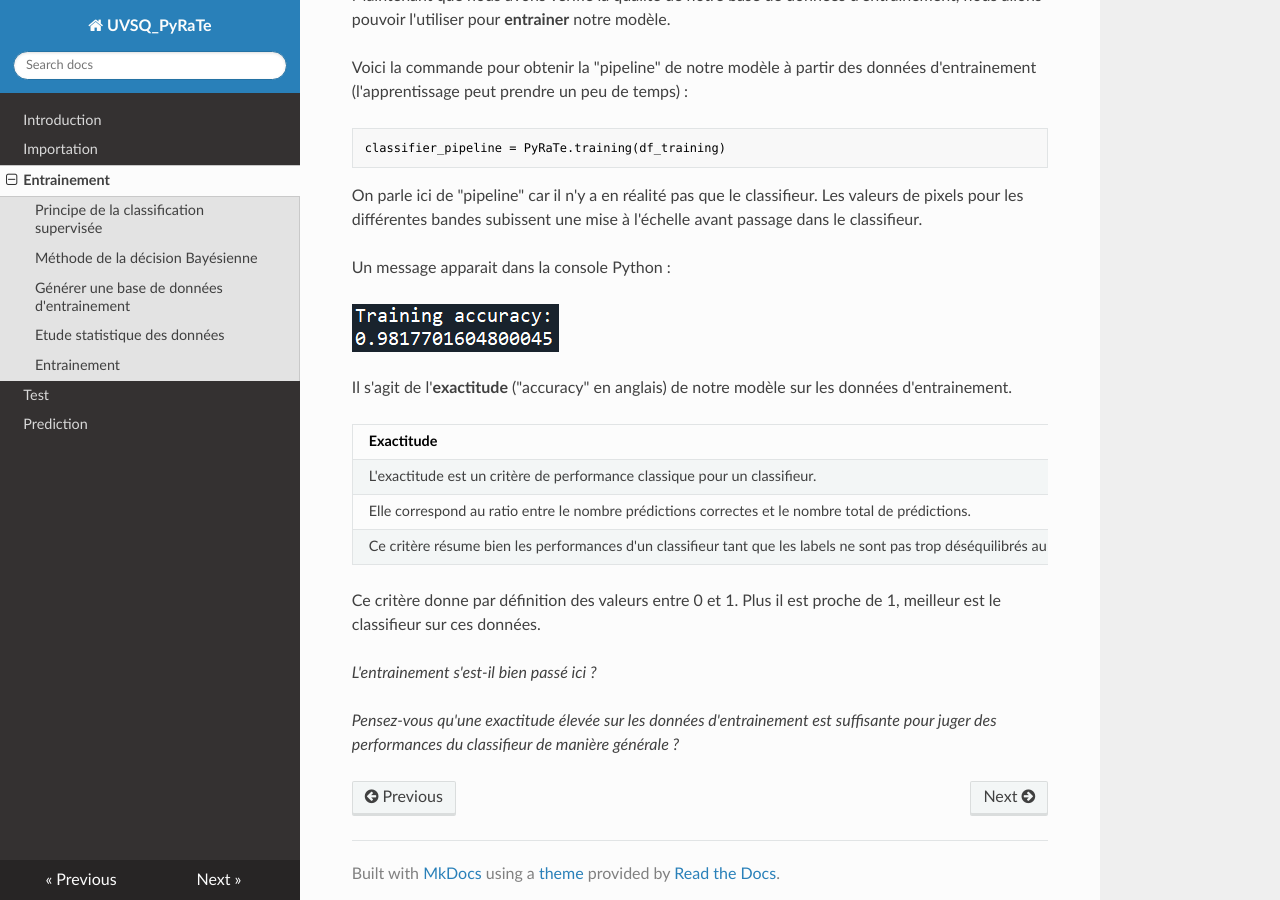
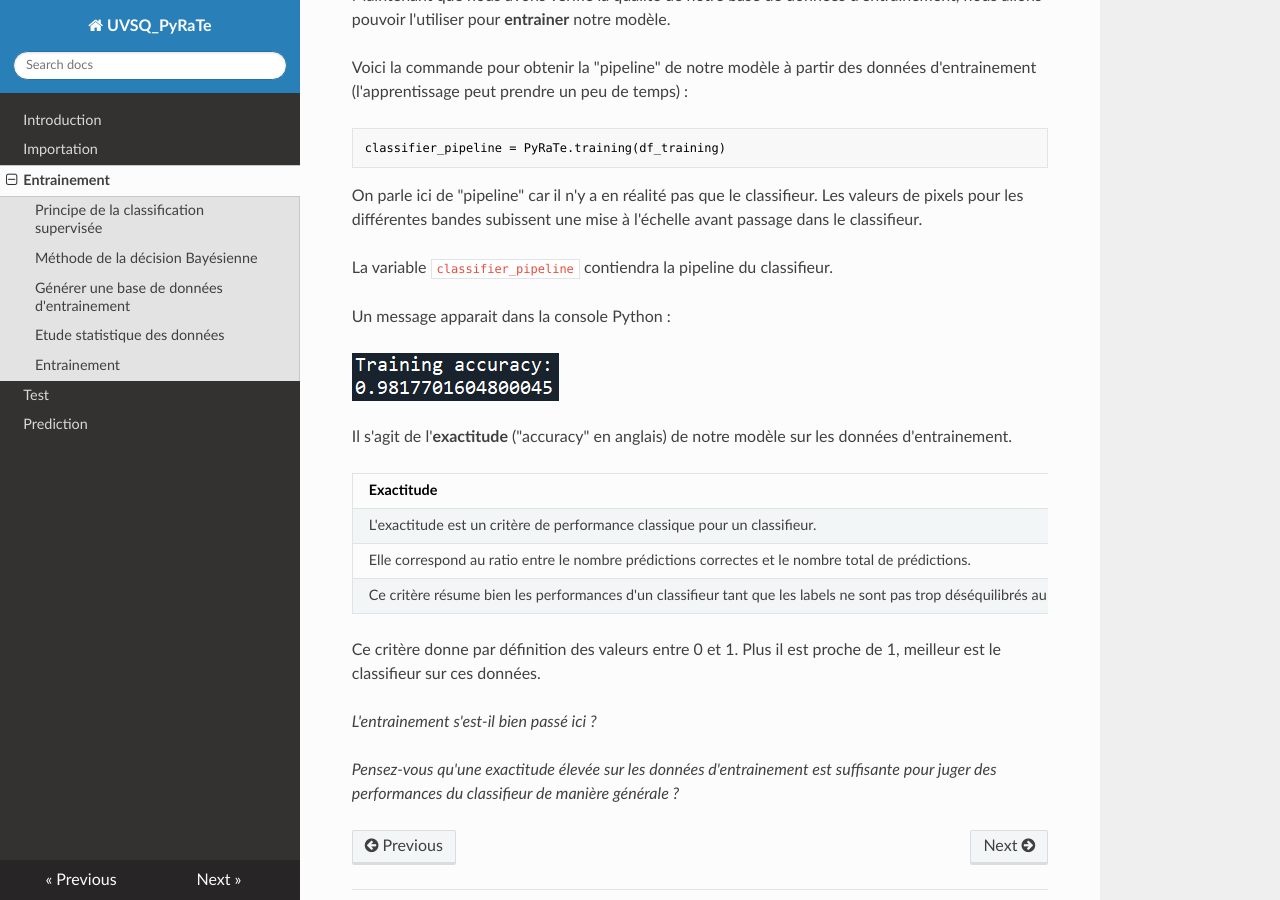
Before and after one commit to NicOudart/PyRaTe, an MkDocs documentation site: the page built from docs/entrainement.md, in a window 1280 px wide and 900 px high, scrolled down 6217 px. Built offline with MkDocs 1.6.1, drawn with Linux system fonts in a browser that asks for light colours; nearby versions of some CDN libraries.

Commit message:
-Minor fix of the tutorial.

```diff
--- a/docs/entrainement.md
+++ b/docs/entrainement.md
@@ -150,6 +150,8 @@ classifier_pipeline = PyRaTe.training(df_training)
 On parle ici de "pipeline" car il n'y a en réalité pas que le classifieur.
 Les valeurs de pixels pour les différentes bandes subissent une mise à l'échelle avant passage dans le classifieur.
 
+La variable `classifier_pipeline` contiendra la pipeline du classifieur.
+
 Un message apparait dans la console Python :
 
 ![Exactitude en entrainement](img/Training_accuracy.png)
```
